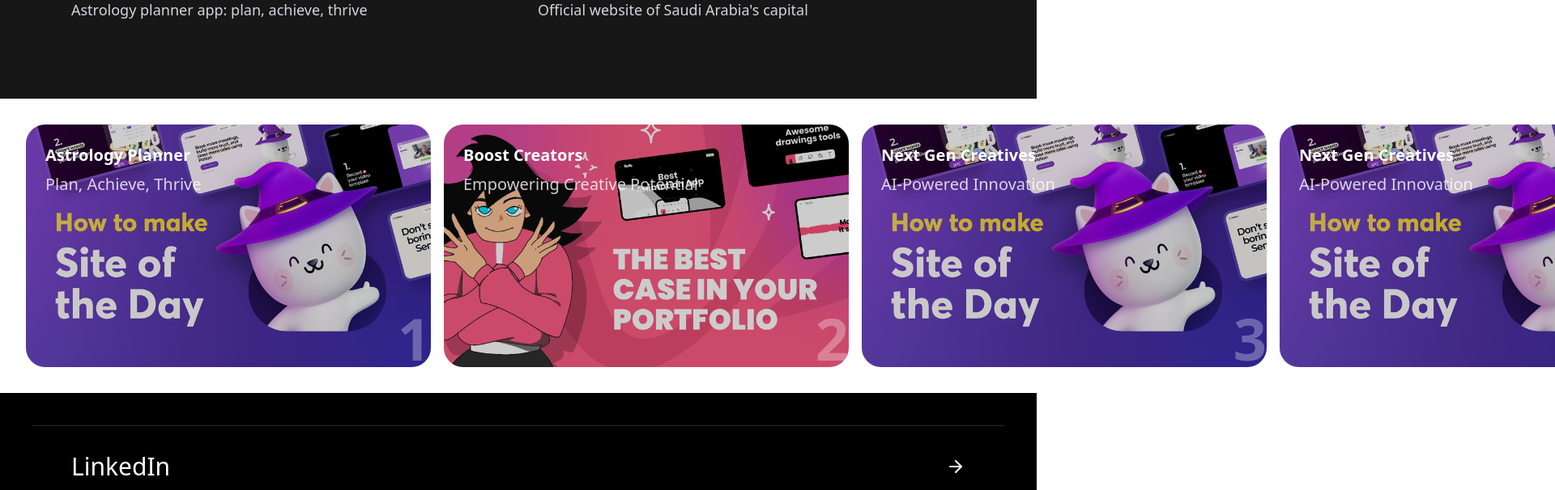
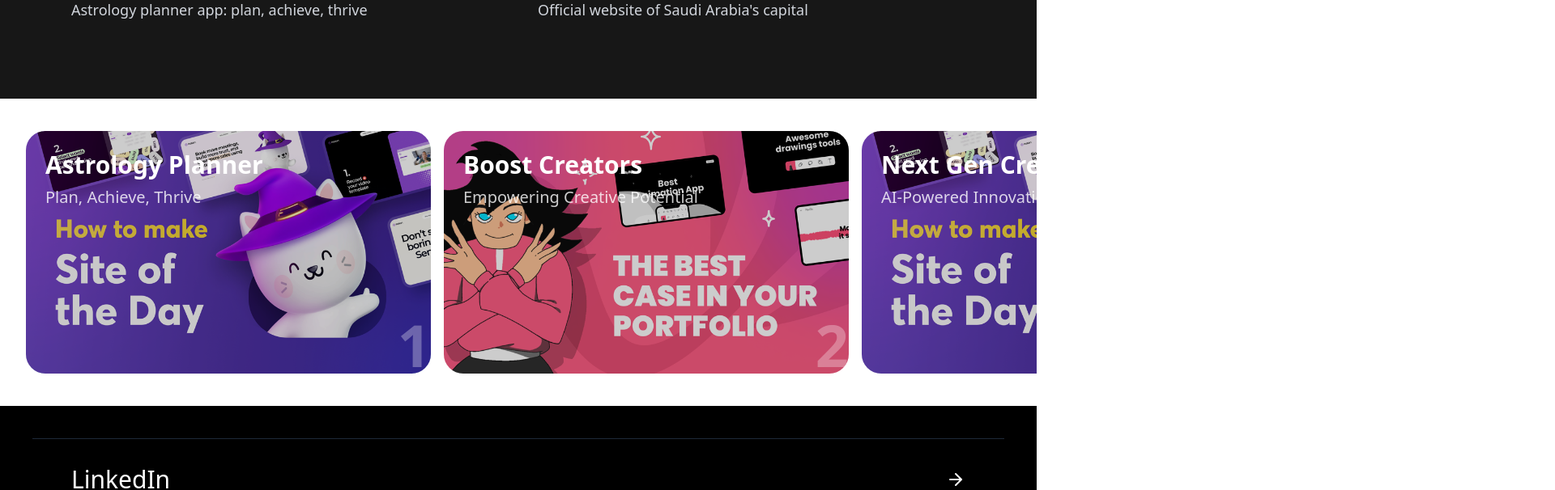
Before and after one commit to Prasham1710/task, a Next.js app: page / in a window 1280 px wide. Shown: the part 3834-4440 px from the top of the page at 81% size, 1920 px wide, since content can reach past the window. Built offline with nearby package versions, Linux system fonts and the light colour scheme.

Commit message:
ra animation

```diff
--- a/app/dragcards/page.tsx
+++ b/app/dragcards/page.tsx
@@ -54,22 +54,16 @@
     return () => window.removeEventListener("resize", checkMobile);
   }, []);
 
+  const cardWidth = isMobile ? window.innerWidth * 0.85 : 500; // Responsive width
   const dragConstraints = {
-    left: isMobile
-      ? -(cards.length - 1) * (window.innerWidth - 40)
-      : -(cards.length - 1) * 540,
+    left: -(cards.length - 1) * cardWidth, // Adjusted for better mobile behavior
     right: 0,
   };
 
-  const cardClassName = isMobile
-    ? "w-[85vw] h-[50vh] rounded-2xl"
-    : "w-[500px] h-[300px] rounded-3xl";
-
-  const textSizeClassName = isMobile
-    ? "text-2xl text-base"
-    : "text-3xl text-xl";
-
   return (
+    <div className="overflow-hidden py-10">
+      {" "}
+      {/* Prevents horizontal scrolling */}
       <motion.div
         ref={containerRef}
         data-cursor="drag"
@@ -77,16 +71,15 @@
         dragConstraints={dragConstraints}
         dragElastic={0.2}
         style={{ x }}
-      className={`flex space-x-4 ${
-        isMobile ? "px-4 py-2" : "p-8"
-      } overflow-x-visible`}
+        className="flex space-x-4 px-4 md:px-8" // Keeps padding consistent
       >
         {cards.map((card) => (
           <motion.div
             key={card.id}
             className={`
               relative flex-shrink-0 overflow-hidden group
-            ${card.theme} ${card.textColor} ${cardClassName}
+              ${card.theme} ${card.textColor}
+              w-[85vw] md:w-[500px] h-[50vh] md:h-[300px] rounded-2xl md:rounded-3xl
             `}
             whileHover={{ scale: 1.03 }}
             whileTap={{ scale: 0.97 }}
@@ -105,16 +98,10 @@
 
             <div className="relative z-10 p-6 flex flex-col justify-between w-full h-full text-white">
               <div>
-              <h2 className={`font-bold mb-2 ${textSizeClassName}`}>
+                <h2 className="font-bold text-2xl md:text-3xl mb-2">
                   {card.title}
                 </h2>
-              <p
-                className={`opacity-80 ${
-                  textSizeClassName === "text-3xl text-xl"
-                    ? "text-xl"
-                    : "text-base"
-                }`}
-              >
+                <p className="opacity-80 text-base md:text-xl">
                   {card.subtitle}
                 </p>
               </div>
@@ -133,6 +120,7 @@
           </motion.div>
         ))}
       </motion.div>
+    </div>
   );
 };
 
```
Lines whose indentation alone changed are shown as unchanged.
